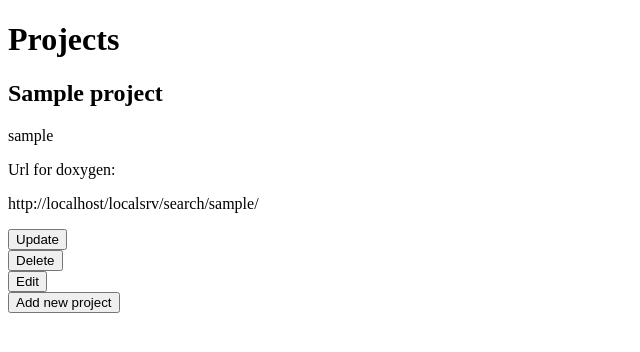
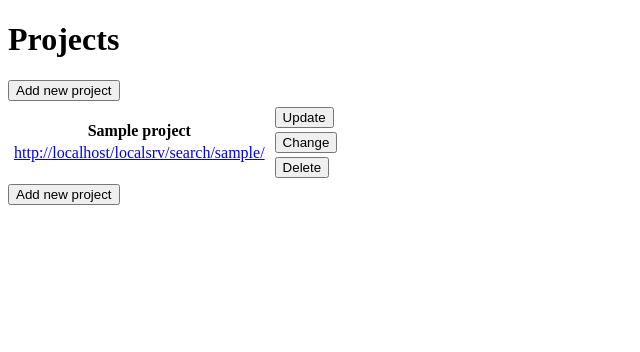
Before and after one commit to evgenykislov/doxy-search, a Django app: page /localsrv/admin/ in a window 1280 px wide. Shown: the top 352 px of the page, without its empty margins (0-640 px from the left). Run offline with Django 3.2, Linux system fonts and the light colour scheme; tables that the repository leaves empty hold one stand-in row (values such as "Sample post").

Commit message:
Some redesign of admin form.

```diff
--- a/localsrv/templates/admin_form.html
+++ b/localsrv/templates/admin_form.html
@@ -6,26 +6,40 @@
 </head>
 <body>
     <h1>Projects</h1>
+    <form action="add/"><button type="submit">Add new project</button></form>
+    <table>
+        <tbody>
             {% for it in form.data %}
-    <div>
-        <h2>{{ it.name }}</h2>
-        <p>{{ it.slug }}</p>
-        <p>Url for doxygen:</p>
-        <p>{{ it.search_url }}</p>
+            <tr>
+                <td>
+                    <table>
+                        <tr><th>{{ it.name }}</th></tr>
+                        <tr><td><a href="{{ it.search_url }}">{{ it.search_url }}</a></td></tr>
+                    </table>
+                </td>
+                <td>
+                    <table>
+                        <tr><td>
                             <form action="{{ it.parse_url }}">
                                 <button type="submit">Update</button>
                             </form>
+                        </td></tr>
+                        <tr><td>
+                            <form action="{{ it.edit_url }}">
+                                <button type="submit">Change</button>
+                            </form>
+                        </td></tr>
+                        <tr><td>
                             <form action="{{ it.delete_url }}">
                                 <button type="submit">Delete</button>
                             </form>
-        <form action="{{ it.edit_url }}">
-            <button type="submit">Edit</button>
-        </form>
-    </div>
-
+                        </td></tr>
+                    </table>
+                </td>
+            </tr>
             {% endfor %}
-
+        </tbody>
+    </table>
     <form action="add/"><button type="submit">Add new project</button></form>
-
 </body>
 </html>
```
Lines whose indentation alone changed are shown as unchanged.
